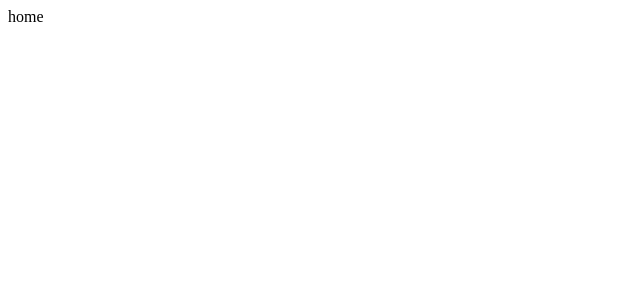
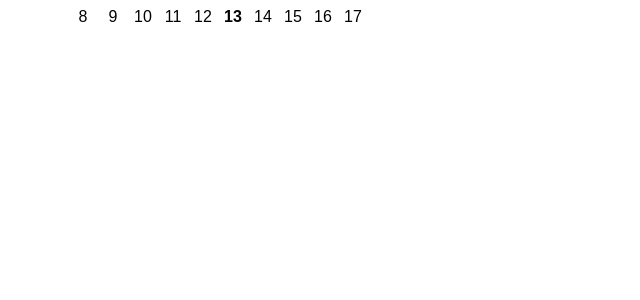
Before and after one commit to Ma-Yuhang/my-blog-vue3, a Vue app: page / in a window 1280 px wide. Shown: the top 300 px of the page, without its empty margins (0-640 px from the left). Built offline with nearby package versions, Linux system fonts and the light colour scheme; a small style sheet from the web is missing; the HTML template or start-up script is replaced by a standard one.

Commit message:
feat: 新增Icon组件和Pagination组件

```diff
--- /dev/null
+++ b/src/components/Icon/index.json
@@ -0,0 +1,21 @@
+{
+  "home": "icon-home",
+  "success": "icon-zhengque",
+  "error": "icon-cuowu",
+  "close": "icon-guanbi",
+  "warn": "icon-jinggao",
+  "info": "icon-about",
+  "code": "icon-code",
+  "weixin": "icon-weixin",
+  "email": "icon-email",
+  "github": "icon-github",
+  "qq": "icon-QQ1",
+  "up": "icon-arrow-up",
+  "down": "icon-arrow-down",
+  "left": "icon-arrow-up-copy-copy",
+  "right": "icon-arrow-up-copy",
+  "firstPage": "icon-xiangzuoshouqi-copy",
+  "lastPage": "icon-xiangzuoshouqi-copy-copy",
+  "empty": "icon-empty",
+  "chat": "icon-liuyan"
+}
--- /dev/null
+++ b/src/components/Icon/index.vue
@@ -0,0 +1,24 @@
+<template>
+  <i :class="`iconfont ${fontClass}`" :style="{fontSize: size}"></i>
+</template>
+
+<script setup>
+import fontMap from './index.json'
+import { computed } from 'vue'
+const props = defineProps({
+  type: {
+    type: String,
+    required: true
+  },
+  size: {
+    type: String,
+  }
+});
+const fontClass = computed(() => {
+    return fontMap[props.type]
+})
+</script>
+
+<style scoped>
+@import '//at.alicdn.com/t/c/font_4241670_fn7uq340m5m.css';
+</style>
--- /dev/null
+++ b/src/components/Pagination.vue
@@ -0,0 +1,131 @@
+<template>
+  <div class="pagination" v-if="totalPage > 1">
+    <button
+      class="btn"
+      :class="{ disabled: currentPage === 1 }"
+      @click="changePageHandle(1)"
+    >
+      <Icon type="firstPage" size="12px" />
+    </button>
+    <button
+      class="btn"
+      :class="{ disabled: currentPage === 1 }"
+      @click="changePageHandle(currentPage - 1)"
+    >
+      <Icon type="left" size="12px" />
+    </button>
+    <button
+      class="btn"
+      v-for="item in visiablePage"
+      :key="item"
+      :class="{ actived: currentPage === item }"
+      @click="changePageHandle(item)"
+    >
+      {{ item }}
+    </button>
+    <button
+      class="btn"
+      :class="{ disabled: currentPage === totalPage }"
+      @click="changePageHandle(['current-page'] + 1)"
+    >
+      <Icon type="right" size="12px" />
+    </button>
+    <button
+      class="btn"
+      :class="{ disabled: currentPage === totalPage }"
+      @click="changePageHandle(totalPage)"
+    >
+      <Icon type="lastPage" size="12px" />
+    </button>
+  </div>
+</template>
+
+<script setup>
+import Icon from '@/components/Icon/index.vue';
+import { computed } from 'vue';
+const props = defineProps({
+  total: {
+    type: Number,
+    required: true,
+  },
+  currentPage: {
+    type: Number,
+    default: 1,
+  },
+  pageSize: {
+    type: Number,
+    default: 10,
+  },
+  visiableNumber: {
+    type: Number,
+    default: 10,
+  },
+});
+const $emit = defineEmits([
+  'update:current-page',
+  'current-page',
+]);
+// 计算出总页数
+const totalPage = computed(() => {
+  return Math.ceil(props.total / props.pageSize);
+});
+// 计算出显示的最小页数
+const minPage = computed(() => {
+  let min = props.currentPage - Math.floor(props.pageSize / 2);
+  if (min < 1) {
+    min = 1;
+  }
+  return min;
+});
+// 计算出显示的最大页数
+const maxPage = computed(() => {
+  let max = minPage.value + props.visiableNumber - 1;
+  if (max > totalPage.value) {
+    max = totalPage.value;
+  }
+  return max;
+});
+// 计算出遍历的数字页码
+const visiablePage = computed(() => {
+  let pageArr = [];
+  for (let i = minPage.value; i <= maxPage.value; i++) {
+    pageArr.push(i);
+  }
+  return pageArr;
+});
+// 点击页码
+const changePageHandle = (page) => {
+  if (page < 1) {
+    page = 1;
+  } else if (page > totalPage.value) {
+    page = totalPage.value;
+  }
+  $emit('update:current-page', page);
+  $emit('current-page', page);
+};
+</script>
+
+<style scoped>
+.pagination {
+  display: flex;
+  align-items: center;
+}
+.btn {
+  border: 0;
+  background-color: inherit;
+  font-size: 16px;
+  cursor: pointer;
+  line-height: 16px;
+  vertical-align: baseline;
+  width: 30px;
+}
+.btn:not(.disabled):hover {
+  color: #ccc;
+}
+.actived {
+  font-weight: 700;
+}
+.btn.disabled {
+  cursor: not-allowed;
+}
+</style>
--- a/src/views/home/index.vue
+++ b/src/views/home/index.vue
@@ -1,11 +1,20 @@
 <template>
   <div>
-    home
+    <Pagination :total="total" :pageSize="pageSize" v-model:current-page="current" @current-page="changePage"/>
   </div>
 </template>
 
 <script setup>
+import { ref } from 'vue'
+import Pagination from '@/components/Pagination.vue';
 
+let total = ref(213)
+let pageSize = ref(10)
+let current = ref(13)
+
+const changePage = (page) => {
+  console.log('页码改变了');
+}
 </script>
 
 <style scoped></style>
```
Also changed, not shown: src/components/Avatar.vue (added, +21 -0 lines).
